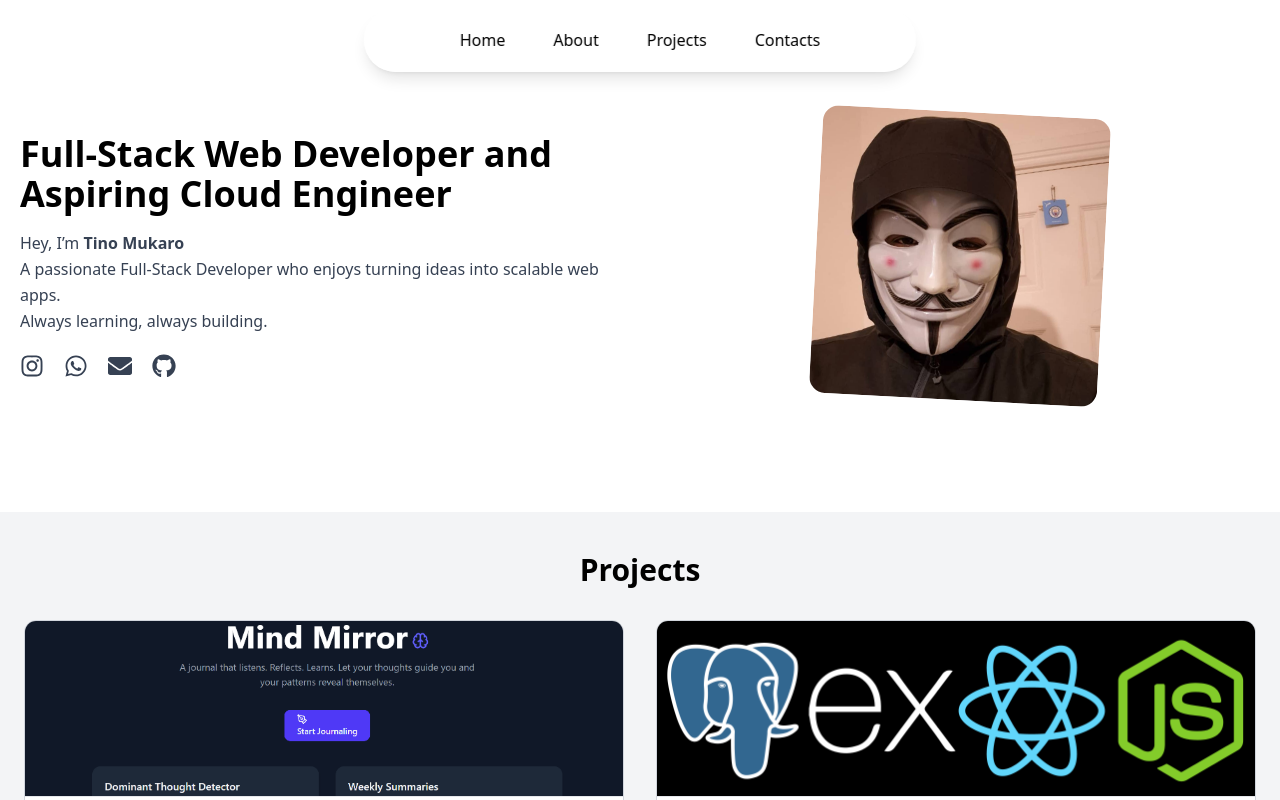
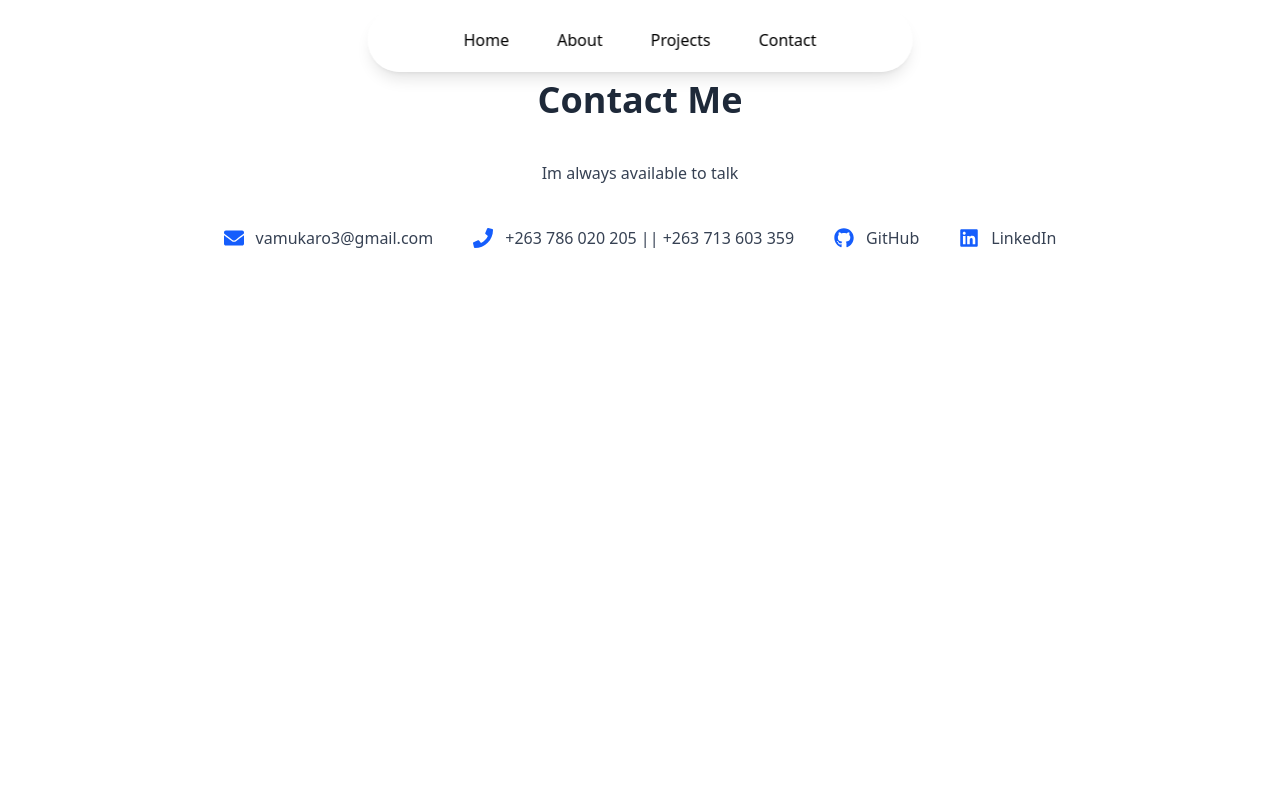
Before and after one commit to tinoMukaro/portfolio, a React (Vite) app: page /contact in a window 1280 px wide. Shown: the top 800 px of the page. Built offline with nearby package versions, Linux system fonts and the light colour scheme.

Commit message:
a few more changes lol

```diff
--- a/src/App.jsx
+++ b/src/App.jsx
@@ -1,22 +1,33 @@
-
-import Hero from "./components/Hero"
-import Navbar from "./components/Navbar"
-import Projects from "./components/Projects"
-import Approach from "./components/Approach"
+import { BrowserRouter as Router, Routes, Route } from "react-router-dom";
+import Navbar from "./components/Navbar";
+import Hero from "./components/Hero";
+import Projects from "./components/Projects";
+import Approach from "./components/Approach";
+import About from "./pages/About";
+import Contact from "./pages/Contacts";
 
 function App() {
+  return (
+    <Router>
+      <Navbar />
 
+      <Routes>
+        <Route
+          path="/"
+          element={
+            <>
+              <Hero />
+              <Projects />
+              <Approach />
+            </>
+          }
+        />
 
-  return (
-    <>
-    <Navbar />
-    <Hero />
-    <Projects />
-    <Approach />
-
-
-    </>
-  )
+        <Route path="/about" element={<About />} />
+        <Route path="/contact" element={<Contact />} />
+      </Routes>
+    </Router>
+  );
 }
 
-export default App
+export default App;
--- a/src/components/Hero.jsx
+++ b/src/components/Hero.jsx
@@ -2,7 +2,7 @@ import { FaInstagram, FaWhatsapp, FaGithub, FaEnvelope } from "react-icons/fa";
 
 function Hero() {
   return (
-    <section className="flex justify-between items-center py-28 px-5 gap-10 flex-col md:flex-row">
+    <section id="hero" className="flex justify-between items-center py-28 px-5 gap-10 flex-col md:flex-row">
       {/* Text Section */}
       <div className="flex-1 text-center md:text-left">
         <h1 className="text-3xl md:text-4xl font-bold mb-4">
@@ -54,7 +54,7 @@ function Hero() {
       {/* Image Section */}
       <div className="flex-1 flex justify-center">
         <img
-          src="/this.jpg"
+          src="/this.png"
           alt="picture of me"
           className="w-72 h-72 rounded-2xl object-cover transform rotate-3 transition-transform duration-700 hover:scale-110"
         />
--- a/src/components/Navbar.jsx
+++ b/src/components/Navbar.jsx
@@ -1,38 +1,54 @@
+import { Link, useLocation, useNavigate } from "react-router-dom";
+
 function Navbar() {
+  const location = useLocation();
+  const navigate = useNavigate();
+
+  const handleScrollTo = (id) => {
+    if (location.pathname !== "/") {
+      navigate("/");
+      setTimeout(() => {
+        document.getElementById(id)?.scrollIntoView({ behavior: "smooth" });
+      }, 100);
+    } else {
+      document.getElementById(id)?.scrollIntoView({ behavior: "smooth" });
+    }
+  };
+
   return (
     <nav className="fixed left-1/2 -translate-x-1/2 mt-2 bg-white/90 backdrop-blur-sm rounded-full px-24 py-5 shadow-lg flex z-[1000] transition-transform duration-700 ease-in-out hover:scale-105 hover:shadow-2xl">
       <ul className="flex items-center gap-12 list-none">
         <li>
-          <a
-            href="#"
+          <Link
+            to="/"
             className="text-black font-medium transition-colors duration-700 hover:text-blue-600 hover:font-semibold"
           >
             Home
-          </a>
+          </Link>
         </li>
         <li>
-          <a
-            href="#"
+          <Link
+            to="/about"
             className="text-black font-medium transition-colors duration-700 hover:text-blue-600 hover:font-semibold"
           >
             About
-          </a>
+          </Link>
         </li>
         <li>
-          <a
-            href="#"
+          <button
+            onClick={() => handleScrollTo("projects")}
             className="text-black font-medium transition-colors duration-700 hover:text-blue-600 hover:font-semibold"
           >
             Projects
-          </a>
+          </button>
         </li>
         <li>
-          <a
-            href="#"
+          <Link
+            to="/contact"
             className="text-black font-medium transition-colors duration-700 hover:text-blue-600 hover:font-semibold"
           >
-            Contacts
-          </a>
+            Contact
+          </Link>
         </li>
       </ul>
     </nav>
--- a/src/index.css
+++ b/src/index.css
@@ -1,2 +1,6 @@
 @import "tailwindcss";
 @tailwind utilities;
+
+html {
+  scroll-behavior: smooth;
+}
--- /dev/null
+++ b/src/pages/About.jsx
@@ -0,0 +1,43 @@
+function About() {
+  return (
+    <section id="about" className="py-20 bg-gray-50 text-gray-800">
+      <div className="max-w-4xl mx-auto px-6 text-center">
+        <h2 className="text-4xl font-bold mb-6">About Me</h2>
+
+        <p className="text-lg leading-relaxed text-gray-600 mb-4">
+          I'm <span className="font-semibold text-blue-600">Tinotenda Mukaro</span>, a Full-Stack Web Developer
+          with a Bachelor’s degree in Computer Science from the National University of Science and Technology (NUST).
+        </p>
+
+        <p className="text-lg leading-relaxed text-gray-600 mb-4">
+          I enjoy building scalable web applications that solve real-world problems. I have experience working with
+          modern technologies like React, Node.js, Express, and integrating machine learning into applications.
+        </p>
+
+        <p className="text-lg leading-relaxed text-gray-600 mb-4">
+          Outside of coding, I enjoy exploring new technologies, gaming, and Physical exercise.
+        </p>
+
+        <section id="skills" className="py-20 bg-gray-50 text-gray-800">
+  <div className="max-w-4xl mx-auto px-6 text-center">
+    <h2 className="text-4xl font-bold mb-6">Soft Skills</h2>
+
+    <div className="flex flex-wrap justify-center gap-4 mt-4">
+      {["Fast Learner", "Excellent Communication", "Adaptable", "Problem Solver"].map((skill, idx) => (
+        <span
+          key={idx}
+          className="px-4 py-2 bg-blue-100 text-blue-800 rounded-full font-medium text-sm shadow-sm"
+        >
+          {skill}
+        </span>
+      ))}
+    </div>
+  </div>
+</section>
+
+      </div>
+    </section>
+  );
+}
+
+export default About;
--- /dev/null
+++ b/src/pages/Contacts.jsx
@@ -0,0 +1,46 @@
+import { FaGithub, FaLinkedin, FaEnvelope, FaPhone } from "react-icons/fa";
+
+function Contact() {
+  return (
+    <section id="contacts" className="py-20 bg-white text-gray-800">
+      <div className="max-w-4xl mx-auto px-6 text-center">
+        <h2 className="text-4xl font-bold mb-10">Contact Me</h2>
+        <p className="text-gray-700 leading-relaxed my-10">
+            Im always available to talk
+        </p>
+
+
+        <div className="flex flex-col md:flex-row justify-center gap-10 text-gray-700">
+          <div className="flex items-center gap-3">
+            <FaEnvelope className="text-blue-600 text-xl" />
+            <a href="mailto:vamukaro3@gmail.com" className="hover:text-blue-600 transition-colors">
+              vamukaro3@gmail.com
+            </a>
+          </div>
+
+          <div className="flex items-center gap-3">
+            <FaPhone className="text-blue-600 text-xl" />
+            <span>+263 786 020 205 || +263 713 603 359</span>
+          </div>
+
+
+          <div className="flex items-center gap-3">
+            <FaGithub className="text-blue-600 text-xl" />
+            <a href="https://github.com/tinomukaro" target="_blank" rel="noreferrer" className="hover:text-blue-600 transition-colors">
+              GitHub
+            </a>
+          </div>
+
+          <div className="flex items-center gap-3">
+            <FaLinkedin className="text-blue-600 text-xl" />
+            <a href="https://www.linkedin.com/in/tinomukaro/" target="_blank" rel="noreferrer" className="hover:text-blue-600 transition-colors">
+              LinkedIn
+            </a>
+          </div>
+        </div>
+      </div>
+    </section>
+  );
+}
+
+export default Contact;
```
Also changed, not shown: public/this.jpg (deleted), public/this.png (added).
